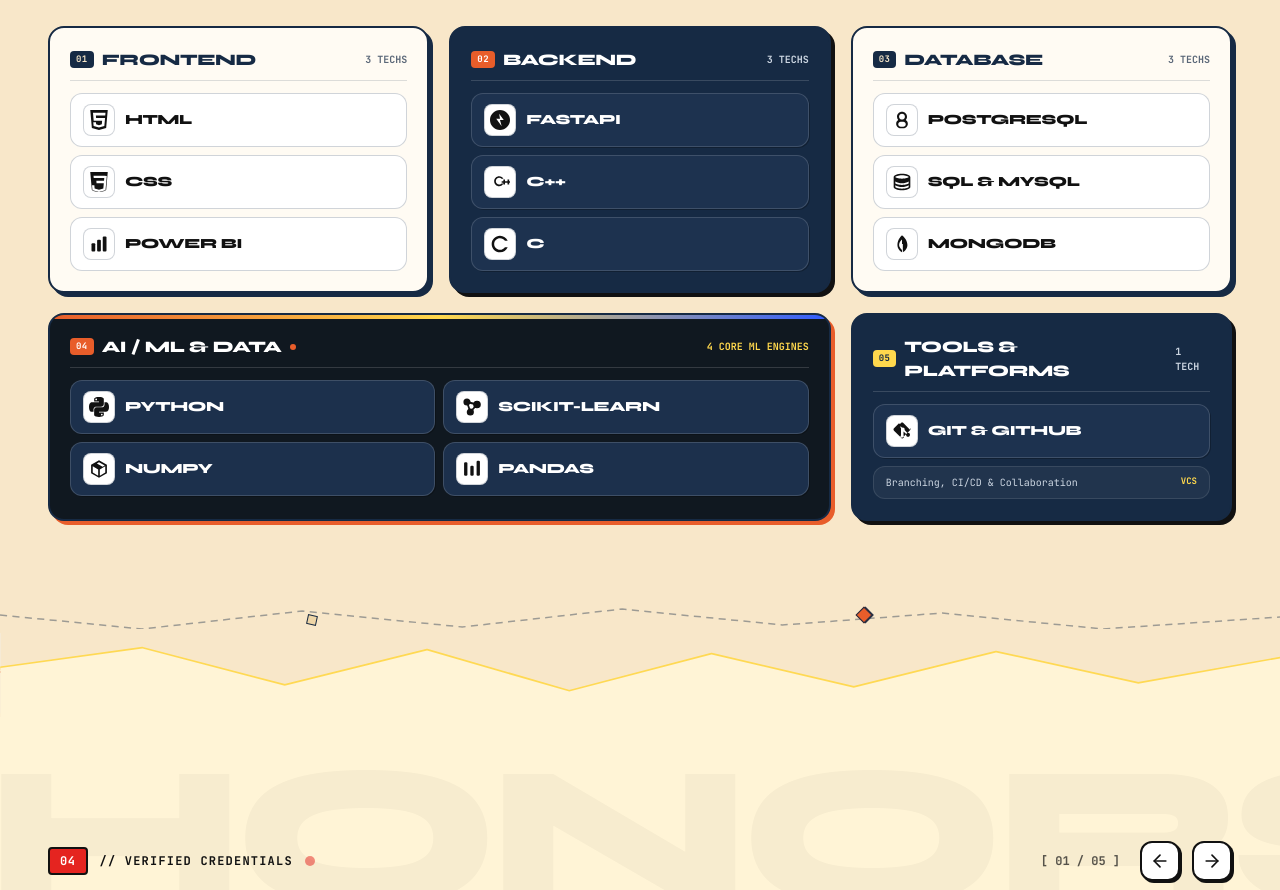
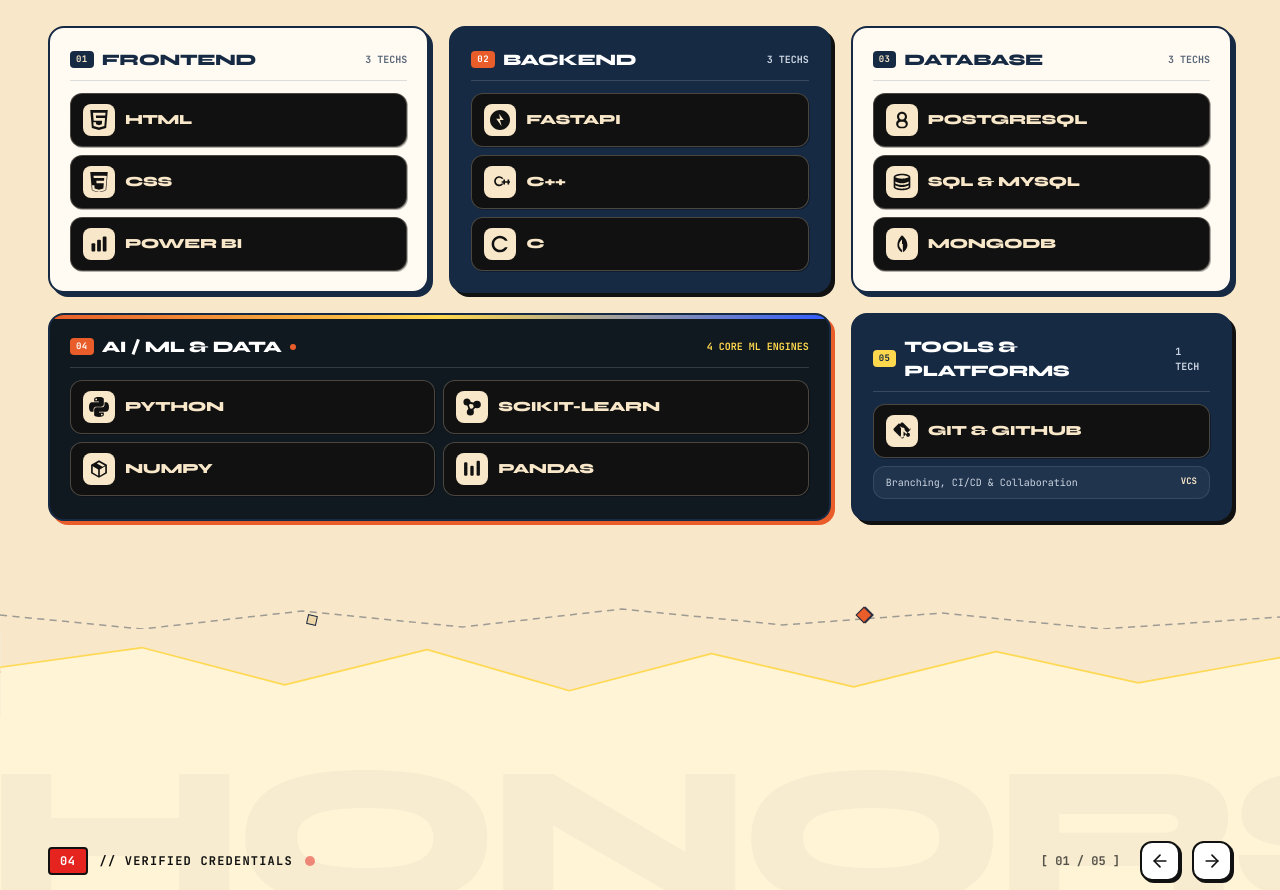
Before and after one commit to Harshad-kewate/MyPortfolio, a Next.js app: page / in a window 1280 px wide. Shown: the part 3760-4650 px from the top of the page. Built offline with nearby package versions, Linux system fonts and the light colour scheme.

Commit message:
update website

```diff
--- a/src/components/sections/SkillsSection.tsx
+++ b/src/components/sections/SkillsSection.tsx
@@ -235,7 +235,7 @@
   const aiMlTechs = ["python", "scikit-learn", "numpy", "pandas"].map(getTech).filter(Boolean) as TechBox[];
   const toolsTechs = ["git"].map(getTech).filter(Boolean) as TechBox[];
 
-  const renderTechChip = (tech: TechBox, isDarkContainer: boolean) => {
+  const renderTechChip = (tech: TechBox) => {
     const isSelected = activeTech?.id === tech.id;
     return (
       <motion.button
@@ -245,27 +245,19 @@
         whileTap={{ scale: 0.98 }}
         onClick={() => setActiveTech(isSelected ? null : tech)}
         className={`group w-full flex items-center gap-2.5 px-3 py-2 sm:px-3 sm:py-2.5 rounded-xl border text-left transition-all cursor-pointer select-none ${
-          isDarkContainer
-            ? isSelected
-              ? "bg-white text-[#111111] border-[#FFD84D] ring-2 ring-[#FFD84D] shadow-[2px_2px_0px_0px_#FFD84D]"
-              : "bg-[#1E3452]/90 hover:bg-[#233D60] text-white border-white/15 hover:border-white/40 shadow-[1px_1px_0px_0px_rgba(0,0,0,0.25)]"
-            : isSelected
-              ? "bg-white text-[#111111] border-[#E85D2A] ring-2 ring-[#E85D2A] shadow-[2px_2px_0px_0px_#E85D2A]"
-              : "bg-white/95 hover:bg-white text-[#162A44] border-[#162A44]/20 hover:border-[#162A44] shadow-[1px_1px_0px_0px_#162A44]/15"
+          isSelected
+            ? "bg-[#111111] text-[#F8E7C9] border-[#F8E7C9] ring-2 ring-[#F8E7C9] shadow-[2px_2px_0px_0px_#F8E7C9]"
+            : "bg-[#111111] hover:bg-[#1A1A1A] text-[#F8E7C9] border-[#F8E7C9]/25 hover:border-[#F8E7C9] shadow-[1px_1px_0px_0px_rgba(0,0,0,0.3)]"
         }`}
       >
-        {/* Small, clearly recognizable logo tile */}
-        <div className="shrink-0 w-7 h-7 sm:w-8 sm:h-8 rounded-lg bg-white border border-[#162A44]/20 shadow-xs flex items-center justify-center p-1 transition-transform group-hover:scale-105">
+        {/* Small, clearly recognizable logo tile in Yellow #F8E7C9 with Black icon */}
+        <div className="shrink-0 w-7 h-7 sm:w-8 sm:h-8 rounded-lg bg-[#F8E7C9] border border-[#F8E7C9]/40 shadow-xs flex items-center justify-center p-1 transition-transform group-hover:scale-105">
           {tech.svg}
         </div>
 
-        {/* Readable technology name */}
+        {/* Readable technology name in Yellow #F8E7C9 */}
         <div className="min-w-0 flex-1">
-          <span
-            className={`font-display font-black text-xs sm:text-sm uppercase tracking-tight block truncate ${
-              isDarkContainer && !isSelected ? "text-white" : "text-[#111111]"
-            }`}
-          >
+          <span className="font-display font-black text-xs sm:text-sm uppercase tracking-tight block truncate text-[#F8E7C9]">
             {tech.name}
           </span>
         </div>
@@ -405,7 +397,7 @@
 
               {/* Technologies List */}
               <div className="flex flex-col gap-2">
-                {frontendTechs.map((t) => renderTechChip(t, false))}
+                {frontendTechs.map((t) => renderTechChip(t))}
               </div>
             </div>
           </div>
@@ -432,7 +424,7 @@
 
               {/* Technologies List */}
               <div className="flex flex-col gap-2">
-                {backendTechs.map((t) => renderTechChip(t, true))}
+                {backendTechs.map((t) => renderTechChip(t))}
               </div>
             </div>
           </div>
@@ -459,7 +451,7 @@
 
               {/* Technologies List */}
               <div className="flex flex-col gap-2">
-                {databaseTechs.map((t) => renderTechChip(t, false))}
+                {databaseTechs.map((t) => renderTechChip(t))}
               </div>
             </div>
           </div>
@@ -490,7 +482,7 @@
 
               {/* 4 Technologies in a Balanced 2x2 Subgrid */}
               <div className="grid grid-cols-1 sm:grid-cols-2 gap-2">
-                {aiMlTechs.map((t) => renderTechChip(t, true))}
+                {aiMlTechs.map((t) => renderTechChip(t))}
               </div>
             </div>
           </div>
@@ -517,10 +509,10 @@
 
               {/* Technology Item + Workflow Tag */}
               <div className="flex flex-col gap-2">
-                {toolsTechs.map((t) => renderTechChip(t, true))}
+                {toolsTechs.map((t) => renderTechChip(t))}
                 <div className="px-3 py-2 rounded-xl bg-white/5 border border-white/10 flex items-center justify-between font-mono text-[10px] text-slate-300">
                   <span className="truncate">Branching, CI/CD & Collaboration</span>
-                  <span className="text-[#FFD84D] font-bold text-[9px] ml-1 shrink-0">VCS</span>
+                  <span className="text-[#F8E7C9] font-bold text-[9px] ml-1 shrink-0">VCS</span>
                 </div>
               </div>
             </div>
@@ -545,7 +537,7 @@
                 </div>
 
                 <div className="font-display font-black text-lg sm:text-xl text-[#111111] flex items-center gap-2.5">
-                  <div className="shrink-0 w-8 h-8 rounded-lg bg-white border border-[#162A44]/20 shadow-xs flex items-center justify-center p-1.5">
+                  <div className="shrink-0 w-8 h-8 rounded-lg bg-[#F8E7C9] border border-[#F8E7C9]/40 shadow-xs flex items-center justify-center p-1.5">
                     {activeTech.svg}
                   </div>
                   <span>{activeTech.name}</span>
```
